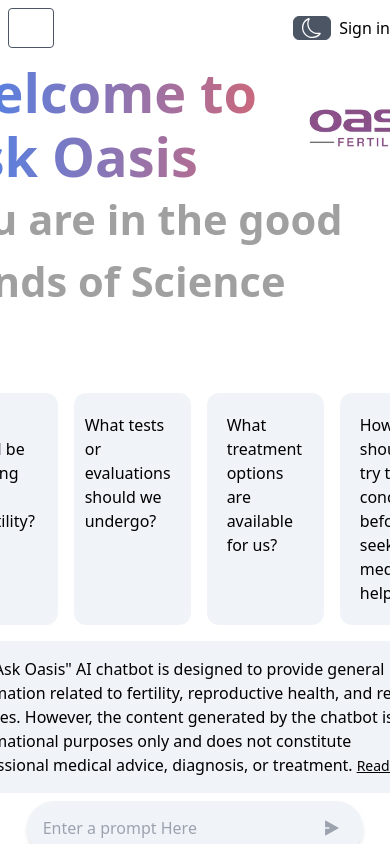
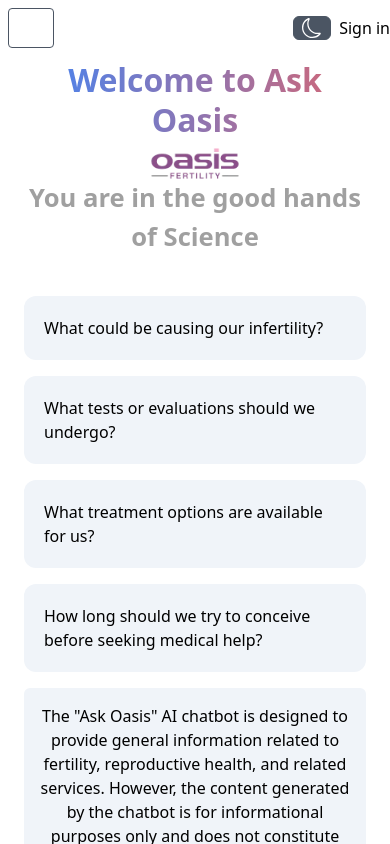
Before and after one commit to techlead-shootorder/Oasis-Ask-v3, a React (Create React App) app: page / in a window 390 px wide. Built offline with nearby package versions, Linux system fonts and the light colour scheme; no server answers.

Commit message:
Mobile responsive

```diff
--- a/src/components/Welcome.js
+++ b/src/components/Welcome.js
@@ -16,7 +16,7 @@
   } = useContext(ContextApp);
 
   const boxStyle = ` ${isDarkMode ? "bg-[#1e1f20] text-white" : "bg-[#f0f4f9] "
-    } cursor-pointer p-5 w-[23%] flex-shrink-0 flex flex-col items-end rounded-[0.75rem] justify-between `;
+    } cursor-pointer p-5  flex-shrink-0 flex flex-col rounded-[0.75rem] justify-between `;
 
     const [modal, setModal] = useState(false);
 
@@ -24,66 +24,64 @@
     <>
     <div
       className={`${showWelcome ? "" : "hidden"
-          } flex items-center justify-center w-full`}
+        } flex flex-col items-center justify-center w-full px-4 sm:px-8 md:px-12`}
     >
-        <div className="max-w-4xl">
+      <div className="max-w-4xl w-full">
         {isSignedIn ? (
           <>
-
-              <h1 className="text-[54px] bg-clip-text bg-gradient-to-r from-[#4285f4] to-[#d96570] text-transparent leading-[64px] font-semibold">
+            <h1 className="text-[32px] sm:text-[40px] md:text-[54px] bg-clip-text bg-gradient-to-r from-[#4285f4] to-[#d96570] text-transparent leading-tight md:leading-[64px] font-semibold text-center sm:text-left">
               Hello {user.fullName},
             </h1>
-              <div className="flex gap-2 items-center">
-                <h1 className="text-[54px] bg-clip-text bg-gradient-to-r from-[#4285f4] to-[#d96570] text-transparent leading-[64px] font-semibold">
+            <div className="flex flex-col sm:flex-row gap-2 items-center justify-center sm:justify-start">
+              <h1 className="text-[32px] sm:text-[40px] md:text-[54px] bg-clip-text bg-gradient-to-r from-[#4285f4] to-[#d96570] text-transparent leading-tight md:leading-[64px] font-semibold text-center sm:text-left">
                 Welcome to Ask Oasis
               </h1>
               <img
                 src="/oasis-logo.webp"
-                  className="object-contain"
-                  width="150px"
+                className="object-contain w-[100px] sm:w-[120px] md:w-[150px]"
+                alt="Oasis logo"
               />
             </div>
-              <div>
-                <h1 className="text-[2.6rem] text-[#A0A0A0] font-semibold">
+            <div className="text-center sm:text-left">
+              <h1 className="text-[1.6rem] sm:text-[2.2rem] md:text-[2.6rem] text-[#A0A0A0] font-semibold">
                 You are in the good hands of Science
               </h1>
             </div>
           </>
         ) : (
           <>
-              <div className="flex gap-2 items-center">
-                <h1 className="text-[54px] bg-clip-text bg-gradient-to-r from-[#4285f4] to-[#d96570] text-transparent leading-[64px] font-semibold">
+            <div className="flex flex-col sm:flex-row gap-2 items-center justify-center sm:justify-start">
+              <h1 className="text-[32px] sm:text-[40px] md:text-[54px] bg-clip-text bg-gradient-to-r from-[#4285f4] to-[#d96570] text-transparent leading-tight md:leading-[64px] font-semibold text-center sm:text-left">
                 Welcome to Ask Oasis
               </h1>
               <img
                 src="/oasis-logo.webp"
-                  className="object-contain"
-                  width="150px"
+                className="object-contain w-[100px] sm:w-[120px] md:w-[150px]"
+                alt="Oasis logo"
               />
             </div>
-              <div>
-                <h1 className="text-[2.6rem] text-[#A0A0A0] font-semibold">
+            <div className="text-center sm:text-left">
+              <h1 className="text-[1.6rem] sm:text-[2.2rem] md:text-[2.6rem] text-[#A0A0A0] font-semibold">
                 You are in the good hands of Science
               </h1>
             </div>
           </>
         )}
 
-          <div className="boxes-container flex justify-between gap-4 mt-20">
+        <div className="boxes-container grid grid-cols-1 sm:grid-cols-2 md:grid-cols-4 gap-4 mt-10 md:mt-20">
           <div
             onClick={(e) => {
               handleSend(e.target.innerText);
             }}
-              className={boxStyle}
+            className={`w-full sm:w-auto ${boxStyle}`}
           >
             What could be causing our infertility?
           </div>
-
           <div
             onClick={(e) => {
               handleSend(e.target.innerText);
             }}
-              className={boxStyle}
+            className={`w-full sm:w-auto ${boxStyle}`}
           >
             What tests or evaluations should we undergo?
           </div>
@@ -91,7 +89,7 @@
             onClick={(e) => {
               handleSend(e.target.innerText);
             }}
-              className={boxStyle}
+            className={`w-full sm:w-auto ${boxStyle}`}
           >
             What treatment options are available for us?
           </div>
@@ -99,25 +97,25 @@
             onClick={(e) => {
               handleSend(e.target.innerText);
             }}
-              className={boxStyle}
+            className={`w-full sm:w-auto ${boxStyle}`}
           >
             How long should we try to conceive before seeking medical help?
           </div>
         </div>
 
         <div className="mt-4">
-        <p className={`py-4 px-4 rounded-md ${isDarkMode ? "bg-[#1e1f20] text-white" : "bg-[#f0f4f9] "} `}>
-          The "Ask Oasis" AI chatbot is designed to provide general information related to fertility, reproductive health, and related services. However, the content generated by the chatbot is for informational purposes only and does not constitute professional medical advice, diagnosis, or treatment.<span className="underline text-sm ml-1 cursor-pointer" onClick={()=>setModal(true)}>Read More</span>
+          <p className={`py-4 px-4 rounded-md ${isDarkMode ? "bg-[#1e1f20] text-white" : "bg-[#f0f4f9]"} text-center sm:text-left`}>
+            The "Ask Oasis" AI chatbot is designed to provide general information related to fertility, reproductive health, and related services. However, the content generated by the chatbot is for informational purposes only and does not constitute professional medical advice, diagnosis, or treatment.
+            <span className="underline text-sm ml-1 cursor-pointer" onClick={() => setModal(true)}>Read More</span>
           </p>
 
-        { modal && <Modal setModal={setModal} />}
+          {modal && <Modal setModal={setModal} />}
         </div>
       </div>
     </div>
+  </>
 
 
-
-     </>
   );
 };
 
--- a/src/utils/OpenAi.js
+++ b/src/utils/OpenAi.js
@@ -70,6 +70,7 @@
     method: "POST",
     headers: {
       "Content-Type": "application/json",
+
       Authorization: `Bearer ${process.env.REACT_APP_OPEN_AI_API_KEY}`,  // Add your API Key here
     },
     body: JSON.stringify({
```
Lines whose indentation alone changed are shown as unchanged.
